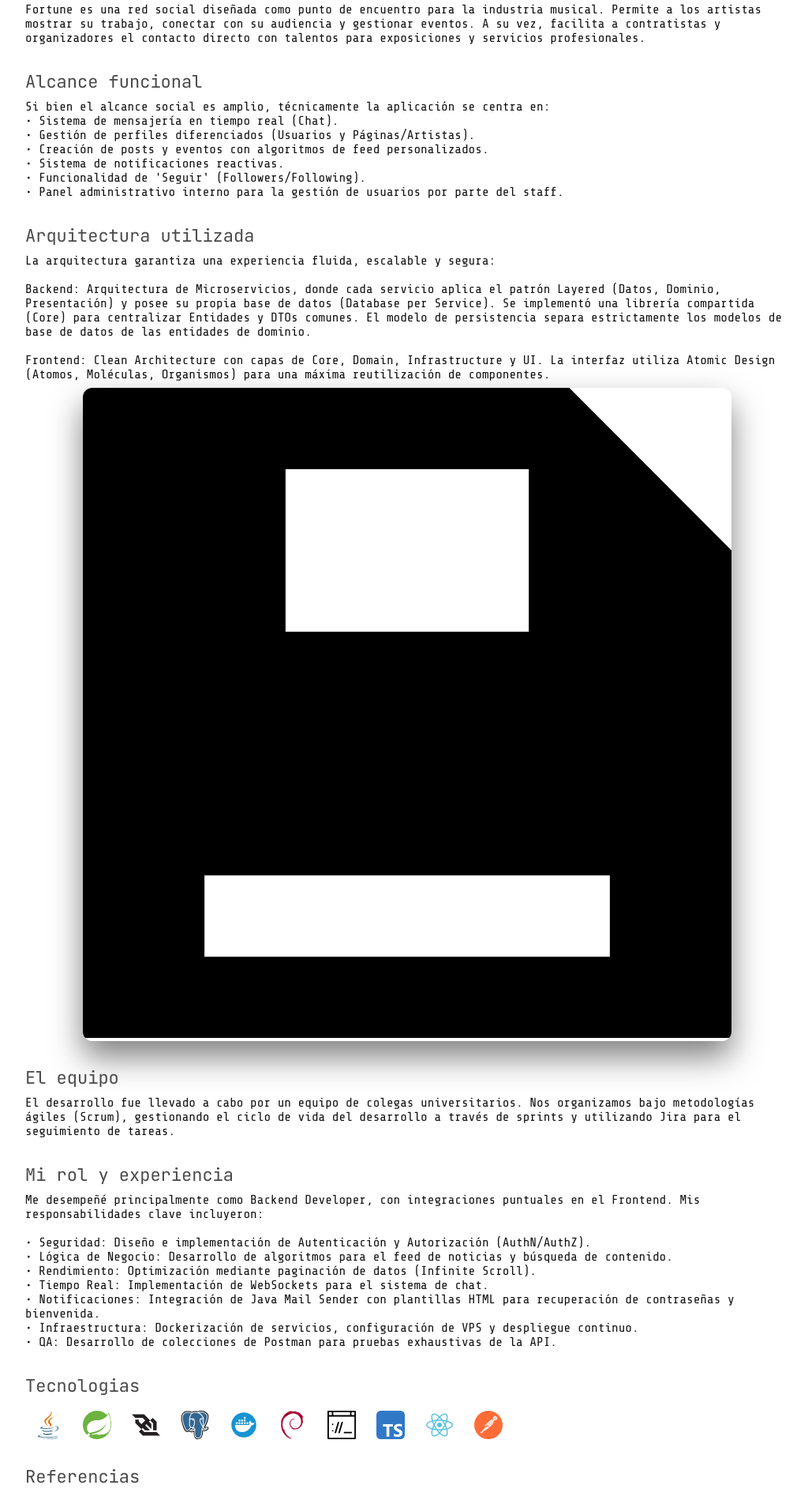
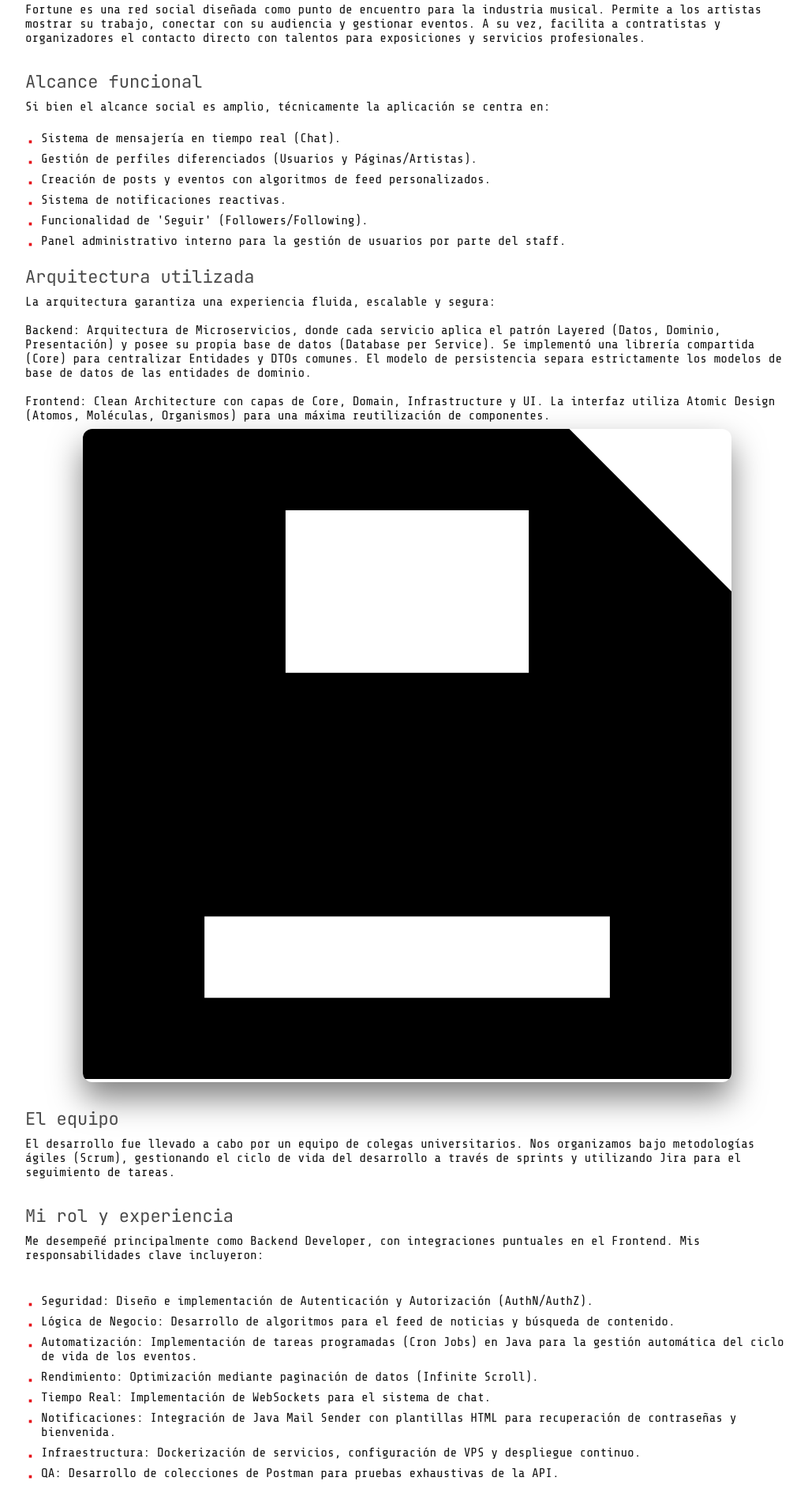
Before and after one commit to JulianTs0/portafolio-web, a React (Vite) app: page /proyects/fortune in a window 1280 px wide. Shown: the part 220-2119 px from the top of the page at 79% size, without its empty margins (124-1148 px from the left). Built offline with nearby package versions, Linux system fonts and the light colour scheme.

Commit message:
add: text list component

```diff
--- /dev/null
+++ b/src/ui/components/molecules/text-list/style.module.css
@@ -0,0 +1,19 @@
+.container {
+    display: flex;
+    flex-direction: column;
+    gap: 8px;
+}
+
+.item {
+    position: relative;
+    padding-left: 20px;
+}
+
+.item::before {
+    content: "•";
+    position: absolute;
+    left: 0;
+    color: var(--accent-primary);
+    font-weight: 500;
+    font-size: 24px;
+}
--- /dev/null
+++ b/src/ui/components/molecules/text-list/text-list.tsx
@@ -0,0 +1,18 @@
+import DetailText from "../../atoms/detail-text/detail-text";
+import style from "./style.module.css";
+
+type Props = {
+    list: string[];
+};
+
+export default function TextList({
+    list
+}: Props) {
+    return (
+        <div className={style.container}>
+            {list.map((item, index) => (
+                <DetailText key={index} text={item} className={style.item} />
+            ))}
+        </div>
+    );
+}
--- a/src/ui/components/organisms/proyect-expo/proyect-expo.tsx
+++ b/src/ui/components/organisms/proyect-expo/proyect-expo.tsx
@@ -7,6 +7,7 @@ import IconRow from "../../molecules/icon-row/icon-row";
 import SimpleLinkList from "../../molecules/simple-link-list/simple-link-list";
 import SimpleImageList from "../../molecules/simple-image-list/simple-image-list";
 import ImageModal from "../../molecules/image-modal/image-modal";
+import TextList from "../../molecules/text-list/text-list";
 
 type Props = {
     mainTittle: string,
@@ -14,6 +15,7 @@ type Props = {
     generalDescription: string,
     rangeTittle: string,
     rangeDescription: string,
+    rangeItems: string[],
     archTittle: string,
     archDescription: string,
     archImg: string,
@@ -21,6 +23,7 @@ type Props = {
     orgDescription: string,
     expTittle: string,
     expDescription: string,
+    expItems: string[],
     techTittle: string,
     techIcons: string[],
     linkTittle: string,
@@ -39,6 +42,7 @@ export default function ProyectExpo({
     generalDescription,
     rangeTittle,
     rangeDescription,
+    rangeItems,
     archTittle,
     archDescription,
     archImg,
@@ -46,6 +50,7 @@ export default function ProyectExpo({
     orgDescription,
     expTittle,
     expDescription,
+    expItems,
     techTittle,
     techIcons,
     linkTittle,
@@ -62,9 +67,11 @@ export default function ProyectExpo({
             <LargeTittle text={mainTittle} />
             <ParagraphBlock tittleText={generalTittle} detailText={generalDescription} />
             <ParagraphBlock tittleText={rangeTittle} detailText={rangeDescription} />
+            <TextList list={rangeItems} />
             <ImageExpo tittleText={archTittle} detailText={archDescription} image={archImg} onClickImage={onClickImage} />
             <ParagraphBlock tittleText={orgTittle} detailText={orgDescription} />
             <ParagraphBlock tittleText={expTittle} detailText={expDescription} />
+            <TextList list={expItems}/>
             <IconRow tittle={techTittle} icons={techIcons} />
             <SimpleLinkList tittle={linkTittle} links={links} />
             <SimpleImageList tittle={demoTittle} images={demos} onClickImages={onClickImage}/>
--- a/src/ui/routes/contenedores/contenedores.tsx
+++ b/src/ui/routes/contenedores/contenedores.tsx
@@ -15,6 +15,7 @@ export default function ContainerRoute() {
         generalDescription,
         rangeTittle,
         rangeDescription,
+        rangeItems,
         archTittle,
         archDescription,
         archImg,
@@ -22,6 +23,7 @@ export default function ContainerRoute() {
         orgDescription,
         expTittle,
         expDescription,
+        expItems,
         techTittle,
         techIcons,
         linkTittle,
@@ -44,6 +46,7 @@ export default function ContainerRoute() {
                     generalDescription={generalDescription}
                     rangeTittle={rangeTittle}
                     rangeDescription={rangeDescription}
+                    rangeItems={rangeItems}
                     archTittle={archTittle}
                     archDescription={archDescription}
                     archImg={archImg}
@@ -51,6 +54,7 @@ export default function ContainerRoute() {
                     orgDescription={orgDescription}
                     expTittle={expTittle}
                     expDescription={expDescription}
+                    expItems={expItems}
                     techTittle={techTittle}
                     techIcons={techIcons}
                     linkTittle={linkTittle}
--- a/src/ui/routes/contenedores/viewmodel.tsx
+++ b/src/ui/routes/contenedores/viewmodel.tsx
@@ -21,7 +21,16 @@ export function ViewModel() {
     const generalDescription: string = "Proyecto Backend enfocado en la logística y transporte de contenedores habitacionales. La API gestiona el ciclo de vida completo de las solicitudes, desde la petición inicial del cliente hasta la entrega física en destino.\n\nEl sistema administra rutas logísticas divididas en tramos, asignación de camiones y permite a los clientes realizar un seguimiento (tracking) en tiempo real del estado de su pedido.";
 
     const rangeTittle: string = "Alcance funcional y técnico";
-    const rangeDescription: string = "El sistema integra múltiples módulos técnicos y funcionales:\n\n• Seguridad: Implementación de autorización OAuth2.0 utilizando Keycloak como Identity Provider.\n• Geolocalización: Integración con la API de OSRM para calcular distancias reales, tiempos estimados y tarifas dinámicas basadas en kilómetros.\n• Algoritmos: Lógica compleja para la generación automática de tramos de ruta y cálculo de costos (estimados vs. finales).\n• Roles de Usuario:\n  - Admin: Gestión total de recursos (contenedores, depósitos, flota).\n  - Transportista: Actualización de estados de tramos y disponibilidad.\n  - Cliente: Trazabilidad completa de la solicitud (Borrador, En Tránsito, Entregada).";
+    const rangeDescription: string = "El sistema integra múltiples módulos técnicos y funcionales:";
+    const rangeItems: string[] = [
+        "Seguridad: Implementación de autorización OAuth2.0 utilizando Keycloak como Identity Provider.",
+        "Geolocalización: Integración con la API de OSRM para calcular distancias reales, tiempos estimados y tarifas dinámicas basadas en kilómetros.",
+        "Algoritmos: Lógica compleja para la generación automática de tramos de ruta y cálculo de costos (estimados vs. finales).",
+        "Roles de Usuario:",
+        "Admin: Gestión total de recursos (contenedores, depósitos, flota).",
+        "Transportista: Actualización de estados de tramos y disponibilidad.",
+        "Cliente: Trazabilidad completa de la solicitud (Borrador, En Tránsito, Entregada)."
+    ];
 
     const archTittle: string = "Arquitectura utilizada";
     const archDescription: string = "Se diseñó una Arquitectura de Microservicios, aplicando el patrón 'Database per Service' (una BDD por microservicio) para garantizar desacoplamiento.\n\nEl despliegue se realiza mediante contenedores independientes. La seguridad se maneja a nivel perimetral (Edge Security), donde el API Gateway valida las credenciales, permitiendo una comunicación interna fluida entre servicios.";
@@ -31,7 +40,14 @@ export function ViewModel() {
     const orgDescription: string = "Aunque el proyecto inició en un entorno grupal académico, asumí la responsabilidad integral del desarrollo técnico y la arquitectura final, gestionando el ciclo de vida completo del software para asegurar su entrega.";
 
     const expTittle: string = "Mi rol y experiencia";
-    const expDescription: string = "Como desarrollador líder del proyecto, abarqué todas las fases del ciclo de desarrollo (End-to-End):\n\n• Backend & Seguridad: Implementación de Spring Boot con seguridad OAuth2/Keycloak y comunicación entre microservicios mediante Feign Client (HTTP).\n• DevOps & Infra: Dockerización completa de la solución y orquestación con Docker Compose.\n• Observabilidad: Diseño e implementación del stack de monitoreo Loki + Promtail + Grafana para la gestión centralizada de logs.\n• Integraciones: Conexión con APIs de terceros (OSRM) y algoritmos de tarificación.\n• Calidad: Documentación técnica con Swagger y suites de pruebas automatizadas con Postman.";
+    const expDescription: string = "Como desarrollador líder del proyecto, abarqué todas las fases del ciclo de desarrollo (End-to-End):\n\n";
+    const expItems: string[] = [
+        "Backend & Seguridad: Implementación de Spring Boot con seguridad OAuth2/Keycloak y comunicación entre microservicios mediante Feign Client (HTTP).",
+        "DevOps & Infra: Dockerización completa de la solución y orquestación con Docker Compose.",
+        "Observabilidad: Diseño e implementación del stack de monitoreo Loki + Promtail + Grafana para la gestión centralizada de logs.",
+        "Integraciones: Conexión con APIs de terceros (OSRM) y algoritmos de tarificación.",
+        "Calidad: Documentación técnica con Swagger y suites de pruebas automatizadas con Postman."
+    ];
 
     const techTittle: string = "Tecnologias";
     const techIcons: string[] = [
@@ -70,6 +86,7 @@ export function ViewModel() {
         generalDescription,
         rangeTittle,
         rangeDescription,
+        rangeItems,
         archTittle,
         archDescription,
         archImg,
@@ -77,6 +94,7 @@ export function ViewModel() {
         orgDescription,
         expTittle,
         expDescription,
+        expItems,
         techTittle,
         techIcons,
         linkTittle,
--- a/src/ui/routes/fortune/fortune.tsx
+++ b/src/ui/routes/fortune/fortune.tsx
@@ -15,6 +15,7 @@ export default function FortuneRoute() {
         generalDescription,
         rangeTittle,
         rangeDescription,
+        rangeItems,
         archTittle,
         archDescription,
         archImg,
@@ -22,6 +23,7 @@ export default function FortuneRoute() {
         orgDescription,
         expTittle,
         expDescription,
+        expItems,
         techTittle,
         techIcons,
         linkTittle,
@@ -44,6 +46,7 @@ export default function FortuneRoute() {
                     generalDescription={generalDescription}
                     rangeTittle={rangeTittle}
                     rangeDescription={rangeDescription}
+                    rangeItems={rangeItems}
                     archTittle={archTittle}
                     archDescription={archDescription}
                     archImg={archImg}
@@ -51,6 +54,7 @@ export default function FortuneRoute() {
                     orgDescription={orgDescription}
                     expTittle={expTittle}
                     expDescription={expDescription}
+                    expItems={expItems}
                     techTittle={techTittle}
                     techIcons={techIcons}
                     linkTittle={linkTittle}
--- a/src/ui/routes/fortune/viewmodel.tsx
+++ b/src/ui/routes/fortune/viewmodel.tsx
@@ -21,7 +21,15 @@ export function ViewModel() {
     const generalDescription: string = "Fortune es una red social diseñada como punto de encuentro para la industria musical. Permite a los artistas mostrar su trabajo, conectar con su audiencia y gestionar eventos. A su vez, facilita a contratistas y organizadores el contacto directo con talentos para exposiciones y servicios profesionales.";
 
     const rangeTittle: string = "Alcance funcional";
-    const rangeDescription: string = "Si bien el alcance social es amplio, técnicamente la aplicación se centra en:\n• Sistema de mensajería en tiempo real (Chat).\n• Gestión de perfiles diferenciados (Usuarios y Páginas/Artistas).\n• Creación de posts y eventos con algoritmos de feed personalizados.\n• Sistema de notificaciones reactivas.\n• Funcionalidad de 'Seguir' (Followers/Following).\n• Panel administrativo interno para la gestión de usuarios por parte del staff.";
+    const rangeDescription: string = "Si bien el alcance social es amplio, técnicamente la aplicación se centra en:";
+    const rangeItems: string[] = [
+        "Sistema de mensajería en tiempo real (Chat).",
+        "Gestión de perfiles diferenciados (Usuarios y Páginas/Artistas).",
+        "Creación de posts y eventos con algoritmos de feed personalizados.",
+        "Sistema de notificaciones reactivas.",
+        "Funcionalidad de 'Seguir' (Followers/Following).",
+        "Panel administrativo interno para la gestión de usuarios por parte del staff."
+    ];
 
     const archTittle: string = "Arquitectura utilizada";
     const archDescription: string = "La arquitectura garantiza una experiencia fluida, escalable y segura:\n\nBackend: Arquitectura de Microservicios, donde cada servicio aplica el patrón Layered (Datos, Dominio, Presentación) y posee su propia base de datos (Database per Service). Se implementó una librería compartida (Core) para centralizar Entidades y DTOs comunes. El modelo de persistencia separa estrictamente los modelos de base de datos de las entidades de dominio.\n\nFrontend: Clean Architecture con capas de Core, Domain, Infrastructure y UI. La interfaz utiliza Atomic Design (Atomos, Moléculas, Organismos) para una máxima reutilización de componentes.";
@@ -31,7 +39,17 @@ export function ViewModel() {
     const orgDescription: string = "El desarrollo fue llevado a cabo por un equipo de colegas universitarios. Nos organizamos bajo metodologías ágiles (Scrum), gestionando el ciclo de vida del desarrollo a través de sprints y utilizando Jira para el seguimiento de tareas.";
 
     const expTittle: string = "Mi rol y experiencia";
-    const expDescription: string = "Me desempeñé principalmente como Backend Developer, con integraciones puntuales en el Frontend. Mis responsabilidades clave incluyeron:\n\n• Seguridad: Diseño e implementación de Autenticación y Autorización (AuthN/AuthZ).\n• Lógica de Negocio: Desarrollo de algoritmos para el feed de noticias y búsqueda de contenido.\n• Rendimiento: Optimización mediante paginación de datos (Infinite Scroll).\n• Tiempo Real: Implementación de WebSockets para el sistema de chat.\n• Notificaciones: Integración de Java Mail Sender con plantillas HTML para recuperación de contraseñas y bienvenida.\n• Infraestructura: Dockerización de servicios, configuración de VPS y despliegue continuo.\n• QA: Desarrollo de colecciones de Postman para pruebas exhaustivas de la API.";
+    const expDescription: string = "Me desempeñé principalmente como Backend Developer, con integraciones puntuales en el Frontend. Mis responsabilidades clave incluyeron:\n\n";
+    const expItems: string[] = [
+        "Seguridad: Diseño e implementación de Autenticación y Autorización (AuthN/AuthZ).",
+        "Lógica de Negocio: Desarrollo de algoritmos para el feed de noticias y búsqueda de contenido.",
+        "Automatización: Implementación de tareas programadas (Cron Jobs) en Java para la gestión automática del ciclo de vida de los eventos.",
+        "Rendimiento: Optimización mediante paginación de datos (Infinite Scroll).",
+        "Tiempo Real: Implementación de WebSockets para el sistema de chat.",
+        "Notificaciones: Integración de Java Mail Sender con plantillas HTML para recuperación de contraseñas y bienvenida.",
+        "Infraestructura: Dockerización de servicios, configuración de VPS y despliegue continuo.",
+        "QA: Desarrollo de colecciones de Postman para pruebas exhaustivas de la API."
+    ];
 
     const techTittle: string = "Tecnologias";
     const techIcons: string[] = [
@@ -73,6 +91,7 @@ export function ViewModel() {
         generalDescription,
         rangeTittle,
         rangeDescription,
+        rangeItems,
         archTittle,
         archDescription,
         archImg,
@@ -80,6 +99,7 @@ export function ViewModel() {
         orgDescription,
         expTittle,
         expDescription,
+        expItems,
         techTittle,
         techIcons,
         linkTittle,
```
